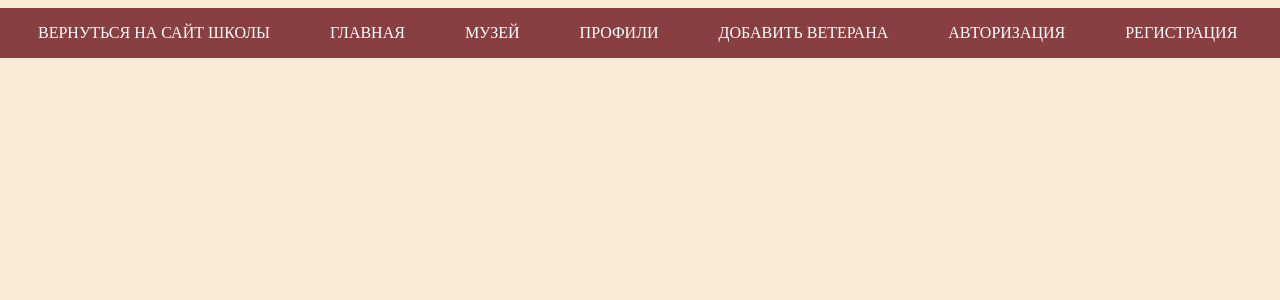
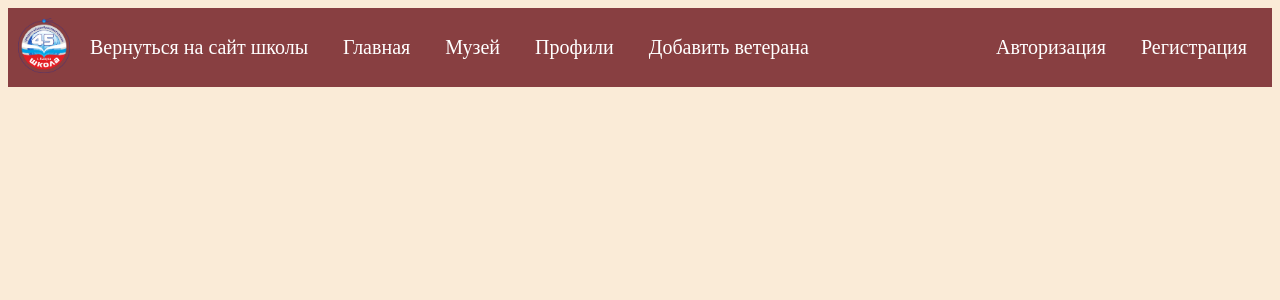
Before and after one commit to Fox-sys/History, a Django app: page /exhibits/ in a window 1280 px wide. Shown: the top 300 px of the page. Run offline with Django 3.2, Linux system fonts and the light colour scheme; data that the repository does not hold is empty.

Commit message:
header rebuild

```diff
--- a/history/history_main/templates/history_main/base.html
+++ b/history/history_main/templates/history_main/base.html
@@ -10,25 +10,25 @@
 </head>
 <body>
     <header>
-        <nav>
-            <!-- <a href="{% url 'index' %}"><img src="{% static 'logo.png' %}" alt=""></a> -->
-                <ul class="links">
-                        <li><a href="http://sch45.com.ru" class="href">Вернуться на сайт школы</a></li>
-                        <li><a href="{% url 'index' %}" class="href">Главная</a></li>
-                        <li><a href="{% url 'exhibit_list' %}" class="href">Музей</a></li>
-                        <li><a href="{% url 'profile_list' %}" class="href">Профили</a></li>
-                        <li><a href="{% url 'create_solder' %}" class="href">Добавить ветерана</a></li>
-                        {% if user.is_staff %}
-                            <li><a href="/admin" class="href">Админ-панель</a></li>
-                        {% endif %}
-                        {% if not user.is_authenticated %}
-                            <li><a href="{% url 'login' %}">Авторизация</a></li>
-                            <li><a href="{% url 'register' %}">Регистрация</a></li>
-                        {% else %}
-                            <li><a href="{% url 'logout' %}">Выход</a></li>
-                        {% endif %}
-                </ul>
-        </nav>
+            <div class="section">
+                <a class="logo" href="{% url 'index' %}"><img src="{% static 'logo.png' %}" alt=""></a>
+                <a class="item" href="http://sch45.com.ru" class="href">Вернуться на сайт школы</a>
+                <a class="item" href="{% url 'index' %}" class="href">Главная</a>
+                <a class="item" href="{% url 'exhibit_list' %}" class="href">Музей</a>
+                <a class="item" href="{% url 'profile_list' %}" class="href">Профили</a>
+                <a class="item" href="{% url 'create_solder' %}" class="href">Добавить ветерана</a>
+                {% if user.is_staff %}
+                    <a class="item" href="/admin" class="href">Админ-панель</a>
+                {% endif %}
+            </div>
+            <div class="section">
+                {% if not user.is_authenticated %}
+                    <a class="item" href="{% url 'login' %}">Авторизация</a>
+                    <a class="item" href="{% url 'register' %}">Регистрация</a>
+                {% else %}
+                    <a class="item" href="{% url 'logout' %}">Выход</a>
+                {% endif %}
+            </div>
     </header>
     <main>
         <div class="content">
--- a/history/history_main/templates/history_main/exhibit_list.html
+++ b/history/history_main/templates/history_main/exhibit_list.html
@@ -4,8 +4,8 @@
     {% for exhibit in object_list %}
         <div class="single_exhibit">
             <img src="{{ exhibit.image.url }}" alt="" width="300">
-            <p>{{ exhibit.name }}</p>
             <div class="desc">
+                <p>{{ exhibit.name }}</p>
                 {{ exhibit.desc|slice:"100" }}{% if exhibit.desc|length > 100 %}...{% endif %}
             </div>
             <a href="{% url 'exhibit_detail' pk=exhibit.id %}">Подробнее</a>
--- a/history/static/header.css
+++ b/history/static/header.css
@@ -1,44 +1,35 @@
-body {
+body{
     background-color: antiquewhite;
 }
 
-nav:before {
-    content: '';
-    display: block;
-    height: 50px;
-    width: 100%;
-    background-color: #883F41;
-    position: absolute;
-    left: 0;
-    z-index: -1;
+.logo > img {
+    height: 55px;
 }
 
-ul {
-    list-style: none;
-    height: 50;
-    margin: 0;
-    padding: 0;}
+header {
+    display: flex;
+    justify-content: space-between;
+    padding: 10px;
+    background-color: #883F41;
+    color: #fff;
 
-ul li {
-    float: left;
 }
 
-ul li a {
-    color: #fff;
-    display: block;
-    height: 50px;
-    padding: 0 30px;
-    text-transform: uppercase;
-    text-decoration: none;
-    line-height: 50px;
+.section {
+    display: flex;
+    align-items: center;
+    list-style-type: none;
 }
 
-ul li a:hover {
-    background-color: #fff;
+.item {
+    padding: 10px 15px;
+    font-size: 20px;
+    margin-left: 5px;
+    text-decoration: none;
+    color: #fff;
+}
+
+.item:hover{
+    background-color: #faebd7;
     color: #883F41;
 }
-
-a > img {
-    height: 45px;
-    width: auto;
-}
```
